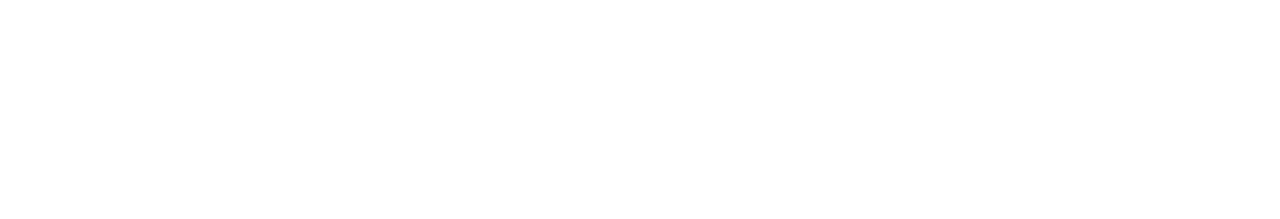
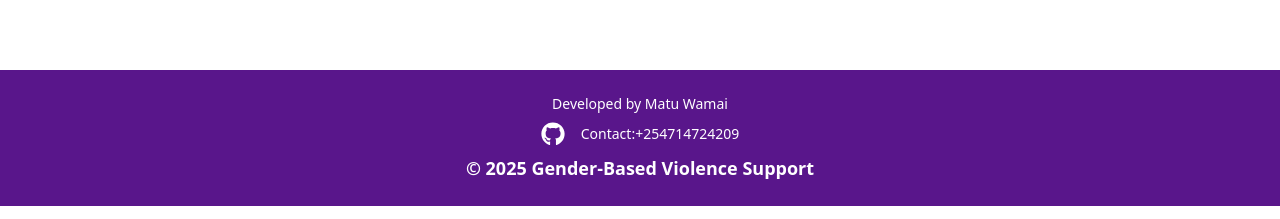
Before and after one commit to Matuwamai/Gbv-support, a React (Vite) app in the folder user-side/: page / in a window 1280 px wide. Shown: the part 578-797 px from the top of the page. Built offline with nearby package versions, Linux system fonts and the light colour scheme; no server answers; sample sign-in values are in the browser's storage.

Commit message:
Create Footer

```diff
--- /dev/null
+++ b/user-side/src/components/Footer.tsx
@@ -0,0 +1,28 @@
+import { FaGithub } from "react-icons/fa";
+
+const Footer = () => {
+    return (
+        <footer className="bg-purple-900 text-white py-6 text-center mt-120">
+            <div className="container mx-auto flex flex-col items-center gap-2">
+
+                <p className="text-sm">Developed by Matu Wamai</p>
+                <div className="flex items-center gap-4">
+                    <a
+                        href="https://github.com/Matuwamai"
+                        target="_blank"
+                        rel="noopener noreferrer"
+                        className="text-white hover:text-gray-300 text-2xl"
+                    >
+                        <FaGithub />
+                    </a>
+                    <span className="text-sm">Contact:+254714724209</span>
+                </div>
+                <p className="text-lg font-semibold">
+                    &copy; {new Date().getFullYear()} Gender-Based Violence Support
+                </p>
+            </div>
+        </footer>
+    );
+};
+
+export default Footer;
--- a/user-side/src/components/Layout.tsx
+++ b/user-side/src/components/Layout.tsx
@@ -1,7 +1,7 @@
 import React from "react";
 import { Outlet } from "react-router-dom"; //
 import Navbar from "./Navbar";
-
+import Footer from "./Footer";
 
 
 const Layout = () => {
@@ -9,9 +9,11 @@
     <div className="flex">
       <div className="flex flex-col flex-1">
         <Navbar />
-        <div className="p-5">
+
+        <div className="p-5 ">
           <Outlet />
         </div>
+      <Footer />
 
       </div>
     </div>
--- a/user-side/src/pages/CasesPage.tsx
+++ b/user-side/src/pages/CasesPage.tsx
@@ -27,7 +27,7 @@
   if (error) return <p className="text-center mt-4 text-red-500">{error}</p>;
 
   return (
-    <div className="max-w-4xl mx-auto p-4 mt-6">
+    <div className="max-w-4xl mx-auto p-4 mt-10">
       <h1 className="text-2xl font-bold text-purple-600 text-center mb-4">Reported Cases</h1>
       {cases.length === 0 ? (
         <p className="text-center">No cases reported yet.</p>
```
